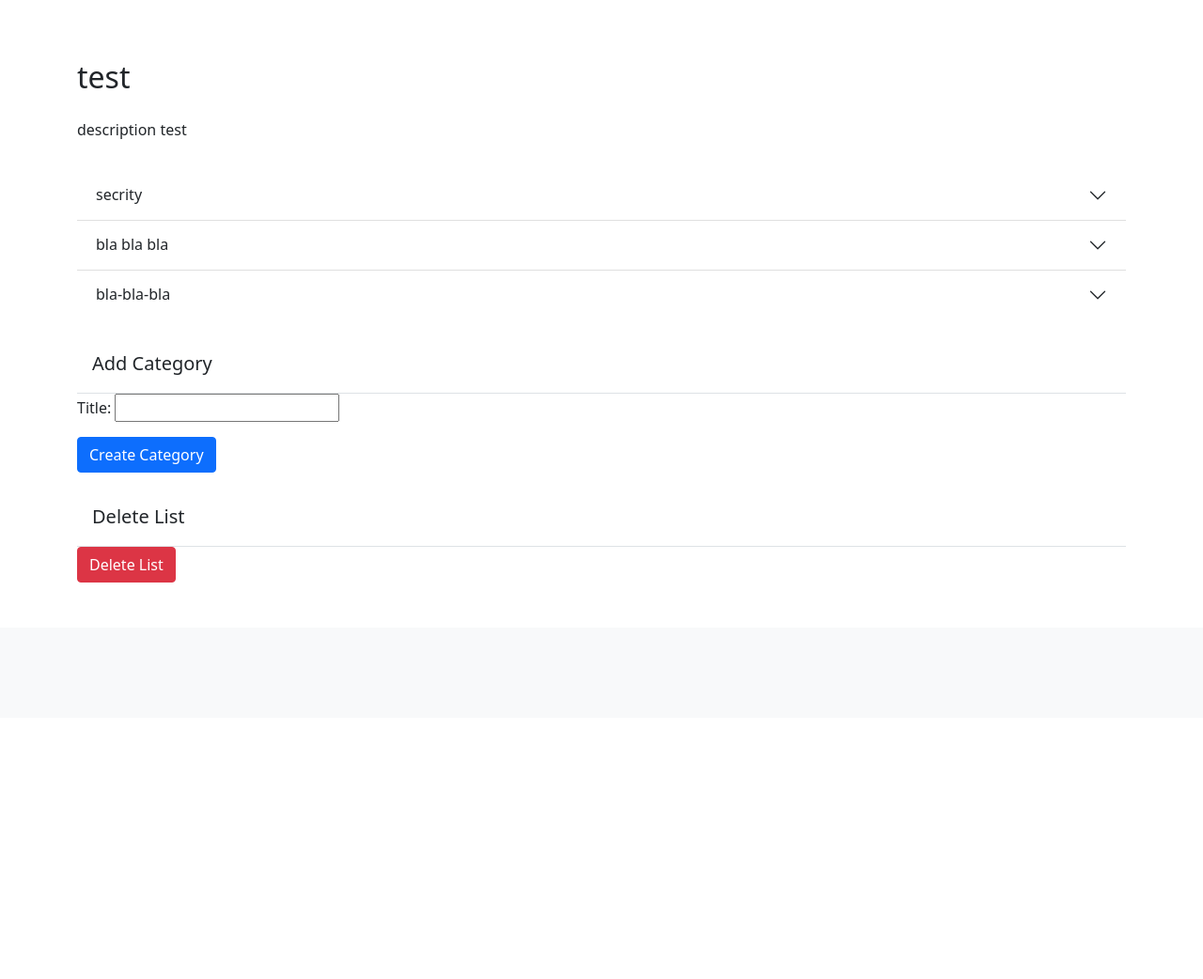
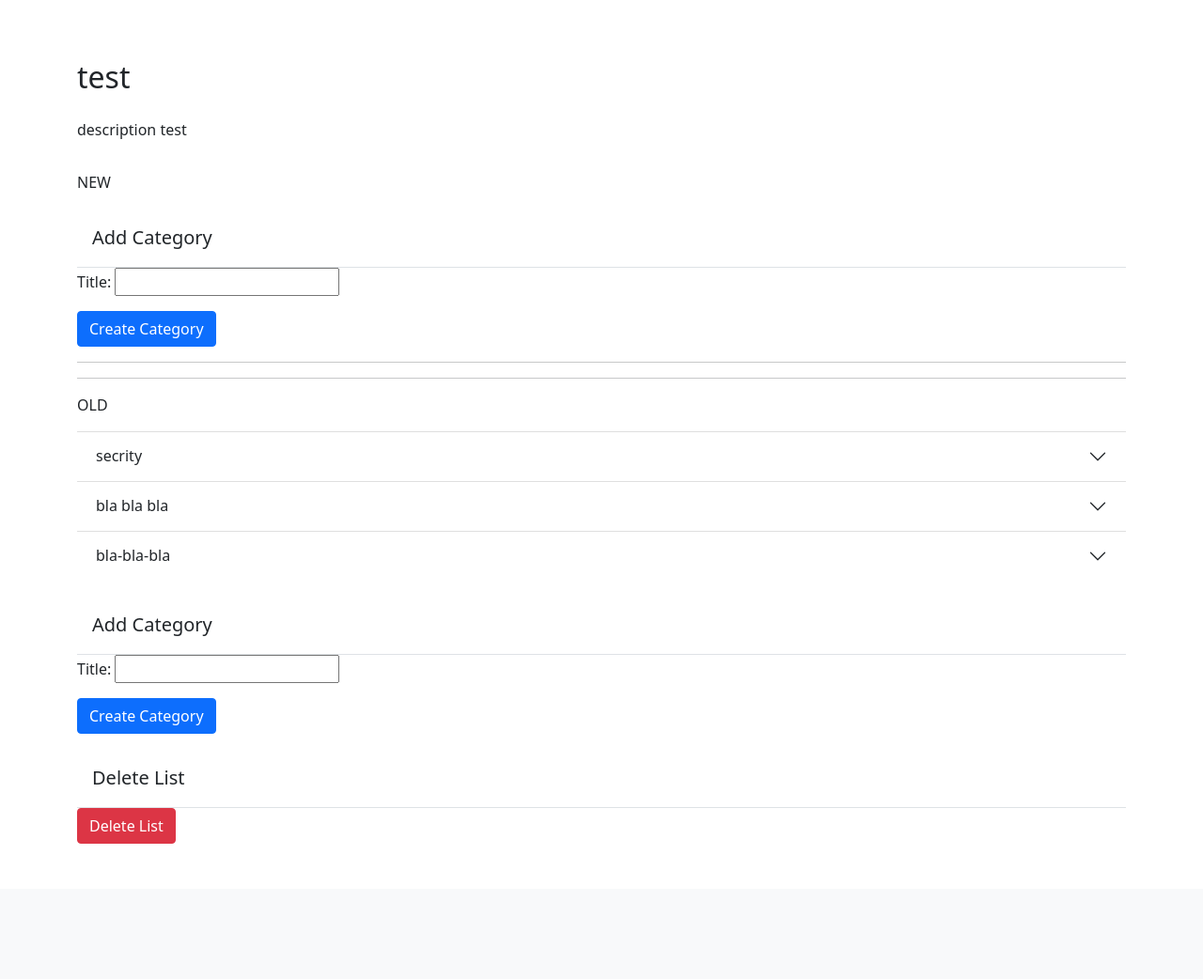
Before and after one commit to zeinlol/Check-List, a Django app: page /editlist/1 in a window 1280 px wide. Shown: the part 181-1223 px from the top of the page at 94% size. Before the commit the page ends 801 px from the top, so only its background shows below. Run offline with Django 3.2, Linux system fonts and the light colour scheme; data comes from the database, SQL or seed files in the repository; both versions use the stored data as it was after the commit.

Commit message:
working on item status remaking views.py

```diff
--- a/testsite/checklist/forms.py
+++ b/testsite/checklist/forms.py
@@ -1,5 +1,5 @@
 from django import forms
-from .models import CheckList, Comment, Category, SubTask#,Image
+from .models import CheckList, Comment, Category, SubTask, ListItem
 
 
 class ListForm(forms.ModelForm):
@@ -17,14 +17,21 @@ class ListForm(forms.ModelForm):
 class CommentForm(forms.ModelForm):
     class Meta:
         model = Comment
-        fields = ('name', 'email', 'body', 'photo')
+        fields = ('name', 'email', 'body', 'photo', 'file')
 
         widgets = {
             'name': forms.TextInput(attrs={'class': 'form-control'}),
             'body': forms.TextInput(attrs={'class': 'form-control'}),
             'email': forms.EmailInput(attrs={'class': 'form-control'}),
             'photo': forms.FileInput(attrs={'class': 'form-control'}),
+            'file': forms.FileInput(attrs={'class': 'form-control'}),
         }
+
+
+class ItemForm(forms.ModelForm):
+    class Meta:
+        model = ListItem
+        fields = ('title',)
 
 
 class CategoryForm(forms.ModelForm):
@@ -33,7 +40,6 @@ class CategoryForm(forms.ModelForm):
         fields = ('title',)
 
 
-
 class SubTaskForm(forms.ModelForm):
     class Meta:
         model = SubTask
--- a/testsite/checklist/templates/checklist/edit_list.html
+++ b/testsite/checklist/templates/checklist/edit_list.html
@@ -7,7 +7,68 @@
 
 
 <div class="accordion accordion-flush" id="accordionFlushedit">
+    <p>NEW</p>
 
+
+<form action="#" method="post" enctype=multipart/form-data>
+    <div class="modal-header">
+        <h5 class="modal-title" id="exampleModalLabel">Add Category</h5>
+    </div>
+    {% csrf_token %}
+    {{item_form.as_p}}
+    <input type="hidden" name="list_id" value="{{ checklist.id }}">
+    <button type="submit" class="btn btn-primary" name="new_category">Create Category</button>
+</form>
+    {% for category in new_list_items %}
+    <div class="accordion-item">
+        <h2 class="accordion-header">
+            <button class="accordion-button collapsed" type="button" data-bs-toggle="collapse" data-bs-target="#subtasks{{category.0.id}}" aria-expanded="false" aria-controls="subtasks{{ category.0.id }}">
+                {{ category.0.title }}
+            </button>
+        </h2>
+        <div id="subtasks{{ category.0.id }}" class="accordion-collapse collapse" aria-labelledby="flush-headingOne" data-bs-parent="#accordionFlushedit">
+            {% for subtask in category.1 %}
+            <div class="accordion-body subtask-item">
+                <p>{{ subtask }}
+                <form action="#" method="post" enctype=multipart/form-data>{% csrf_token %}
+                    <input type="hidden" name="subtask_id" value="{{ subtask.id }}">
+                    <button type="submit" class="btn btn-danger" name="delete_subtask">Delete</button>
+                </form>
+                </p>
+            </div>
+            {% endfor %}
+        </div>
+        <div id="subtasks{{ category.0.id }}" class="accordion-collapse collapse" aria-labelledby="flush-headingOne" data-bs-parent="#accordionFlushedit">
+
+            <div class="accordion-body subtask-item">
+                <p>Add Subtask</p>
+
+                <form action="#" method="post" enctype=multipart/form-data>
+                    {% csrf_token %}
+                    {{item_form.as_p}}
+                    <input type="hidden" name="item_id" value="{{ category.0.id }}">
+                    <div class="modal-footer">
+                        <button type="submit" class="btn btn-primary" name="new_item">Create SubTast</button>
+                    </div>
+                </form>
+            </div>
+            <div class="accordion-body subtask-item">
+                <p>Delete Category</p>
+
+                <form action="#" method="post" enctype=multipart/form-data>{% csrf_token %}
+                    <input type="hidden" name="item_id" value="{{ category.0.id }}">
+                    <button type="submit" class="btn btn-danger" name="delete_item">Delete Category</button>
+                </form>
+            </div>
+        </div>
+    </div>
+    {% endfor %}
+
+
+<hr><hr>
+
+
+    <p>OLD</p>
     {% for category in list_items %}
     <div class="accordion-item">
         <h2 class="accordion-header">
--- a/testsite/checklist/templates/checklist/includes/all_comments.html
+++ b/testsite/checklist/templates/checklist/includes/all_comments.html
@@ -9,6 +9,9 @@
         {% if comment.photo %}
             <img src="{{comment.photo.url}}" class="img-fluid comment-photo">
         {% endif %}
+        {% if comment.file %}
+        <a href="{{comment.file.url}}" download="{{comment.file}}">{{comment.file}}</a>
+        {% endif %}
     </div>
     {% empty %}
     <p>There are no comments.</p>
--- a/testsite/checklist/templates/checklist/includes/completed_subtask.html
+++ b/testsite/checklist/templates/checklist/includes/completed_subtask.html
@@ -1,4 +1,4 @@
-<p><a href="{% url 'uncross_subtask' subtask.id %}"><i class="fa fa-check" aria-hidden="true"></i></a><span class="completed"> {{ subtask }} </span><a class="btn btn-primary" type="button" data-bs-toggle="collapse" data-bs-target="#comments-{{subtask.id}}" aria-expanded="false" aria-controls="collapseExample">
+<p><a href="{% url 'uncross_subtask' subtask.id %}"><i class="fa fa-check" aria-hidden="true"></i></a><span class="completed"> {{ subtask }} <span style="color: red">{{subtask.status}}</span></span><a class="btn btn-primary" type="button" data-bs-toggle="collapse" data-bs-target="#comments-{{subtask.id}}" aria-expanded="false" aria-controls="collapseExample">
              Show Details
     </a></p>
 <div class="collapse" id="comments-{{subtask.id}}">
--- a/testsite/checklist/views.py
+++ b/testsite/checklist/views.py
@@ -1,7 +1,7 @@
 from django.shortcuts import render, redirect
 from django.http import HttpResponseRedirect
-from .models import CheckList, Category, SubTask
-from .forms import ListForm, CommentForm, CategoryForm, SubTaskForm
+from .models import CheckList, Category, SubTask, ListItem, Status
+from .forms import ListForm, CommentForm, CategoryForm, SubTaskForm, ItemForm
 from django.views import View
 from django.contrib import messages
 from django.urls import reverse
@@ -25,27 +25,56 @@ def show_lists(request):
             return HttpResponseRedirect('/')
 
     else:
-        return render(request, 'checklist/checklist_list.html', {'checklists': checklists, 'add_list_form': add_list_form})
+        return render(request, 'checklist/checklist_list.html', {'checklists': checklists,
+                                                                 'add_list_form': add_list_form})
 
 
-# Bullshit
+# # # # # # # # # # # # #  NEW CROSS/UNCROSS BLOCK
+def cross_item(request, item_id):
+    item = ListItem.objects.get(pk=item_id)
+    item.completed = True
+    item.status = Status.objects.get(Title='Done')
+    item.save()
+    sub_item = item.related_items.order_by('id')
+    for task in sub_item:
+        cross_item(request, task.id)
+    return HttpResponseRedirect(request.META.get('HTTP_REFERER', '/'))
+
+
+def delete_item(item_id):
+    item = ListItem.objects.get(pk=item_id)
+    sub_item = item.related_items.order_by('id')
+    for task in sub_item:
+        delete_item(task.id)
+    item.delete()
+    return
+
+
+# Bullshit  (OLD BLOCK)
 def cross_list(request, list_id):
     item = CheckList.objects.get(pk=list_id)
     item.completed = True
     item.save()
-    return redirect(r'/')
+    categories = item.categories.order_by('id')
+    for task in categories:
+        cross_category(request, task.id)
+    return HttpResponseRedirect(request.META.get('HTTP_REFERER', '/'))
 
 
 def uncross_list(request, list_id):
     item = CheckList.objects.get(pk=list_id)
     item.completed = False
     item.save()
-    return redirect(r'/')
+    categories = item.categories.order_by('id')
+    for task in categories:
+        uncross_category(request, task.id)
+    return HttpResponseRedirect(request.META.get('HTTP_REFERER', '/'))
 
 
 def cross_category(request, category_id):
     item = Category.objects.get(pk=category_id)
     item.completed = True
+    item.status = Status.objects.get(Title='Done')
     item.save()
     subtasks = item.subtasks.order_by('id')
     for task in subtasks:
@@ -56,6 +85,7 @@ def cross_category(request, category_id):
 def uncross_category(request, category_id):
     item = Category.objects.get(pk=category_id)
     item.completed = False
+    item.status = Status.objects.get(title='Untouched')
     item.save()
     subtasks = item.subtasks.order_by('id')
     for task in subtasks:
@@ -123,13 +153,49 @@ def delete_list(list_id):
     return
 
 
+#    OLD LIST VIEW
+# def show_full_list(request, list_id):
+#     checklist = get_object_or_404(CheckList, pk=list_id)
+#     categories = checklist.categories.order_by('id')
+#     subtasks = []
+#     for each in categories:
+#         subtasks.append(SubTask.objects.filter(related_category_id=each).order_by('id'))
+#     list_items = zip(categories, subtasks)
+#
+#     if request.method == 'POST':
+#         comment_form = CommentForm(request.POST)
+#         if comment_form.is_valid():
+#             new_comment = comment_form.save(commit=False)
+#             new_comment.save()
+#             task_id = request.POST.get('subtask_id')
+#             new_comment.post.set(SubTask.objects.filter(pk=task_id))
+#             new_comment.save()
+#             new_comment.photo = request.FILES.get('photo')
+#             new_comment.file = request.FILES.get('file')
+#             new_comment.save()
+#         return HttpResponseRedirect(request.META.get('HTTP_REFERER', '/'))
+#     else:
+#         print(request.POST)
+#         comment_form = CommentForm()
+#     return render(request, 'checklist/list_view.html',
+#                            {'checklist': checklist, 'categories': categories,
+#                             'list_items': list_items,
+#                             'comment_form': comment_form})
+
+
 def show_full_list(request, list_id):
     checklist = get_object_or_404(CheckList, pk=list_id)
     categories = checklist.categories.order_by('id')
+    category_items = checklist.item_list.order_by('id')
+    print(category_items)
     subtasks = []
     for each in categories:
         subtasks.append(SubTask.objects.filter(related_category_id=each).order_by('id'))
     list_items = zip(categories, subtasks)
+    subtask_items = []
+    for each in category_items:
+        subtask_items.append(ListItem.objects.filter(related_items=each).order_by('id'))
+    new_list_items = zip(category_items, subtask_items)
 
     if request.method == 'POST':
         comment_form = CommentForm(request.POST)
@@ -140,24 +206,31 @@ def show_full_list(request, list_id):
             new_comment.post.set(SubTask.objects.filter(pk=task_id))
             new_comment.save()
             new_comment.photo = request.FILES.get('photo')
+            new_comment.file = request.FILES.get('file')
             new_comment.save()
         return HttpResponseRedirect(request.META.get('HTTP_REFERER', '/'))
     else:
         print(request.POST)
         comment_form = CommentForm()
     return render(request, 'checklist/list_view.html',
-                           {'checklist': checklist, 'categories': categories,
-                            'list_items': list_items,
-                            'comment_form': comment_form})
+                  {'checklist': checklist, 'categories': categories,
+                   'list_items': list_items,
+                   'list_new_items': new_list_items,
+                   'comment_form': comment_form})
 
 
 def edit_list(request, list_id):
     checklist = get_object_or_404(CheckList, pk=list_id)
     categories = checklist.categories.order_by('id')
+    category_items = checklist.item_list.order_by('id')
     subtasks = []
     for each in categories:
         subtasks.append(SubTask.objects.filter(related_category_id=each).order_by('id'))
+    subtasks_item = []
+    for each in category_items:
+        subtasks_item.append(ListItem.objects.filter(related_items=each).order_by('id'))
     list_items = zip(categories, subtasks)
+    new_list_items = zip(category_items, subtasks_item)
 
     if request.method == 'POST' and 'category' in request.POST:
         categories_form = CategoryForm(request.POST)
@@ -191,11 +264,36 @@ def edit_list(request, list_id):
 
         return HttpResponseRedirect(request.META.get('HTTP_REFERER', '/'))
 
+    # # # # # # # # # # # # # NEW ITEM FORM
+    if request.method == 'POST' and 'new_category' in request.POST:
+        form = ItemForm(request.POST)
+        if form.is_valid():
+            new_cat = form.save(commit=False)
+            new_cat.related_list = checklist
+            new_cat.save()
+        return HttpResponseRedirect(request.META.get('HTTP_REFERER', '/'))
+
+    if request.method == 'POST' and 'new_item' in request.POST:
+        form = ItemForm(request.POST)
+        if form.is_valid():
+            new_cat = form.save(commit=False)
+            new_cat.related_item = request.POST.get('item_id')
+            new_cat.save()
+        return HttpResponseRedirect(request.META.get('HTTP_REFERER', '/'))
+
+    if request.method == 'POST' and 'delete_item' in request.POST:
+        delete_item(request.POST.get('item_id'))
+        return HttpResponseRedirect(request.META.get('HTTP_REFERER', '/'))
+
     else:
         categories_form = CategoryForm
         subtask_form = SubTaskForm
+        item_form = ItemForm
     return render(request, 'checklist/edit_list.html',
-                           {'list_items': list_items,
-                            'categories_form': categories_form,
-                            'checklist': checklist,
-                            'subtask_form': subtask_form})
+                  {'list_items': list_items,
+                   'new_list_items': new_list_items,
+                   'categories_form': categories_form,
+                   'item_form': item_form,
+                   'category_items': category_items,
+                   'checklist': checklist,
+                   'subtask_form': subtask_form})
```
Also changed, not shown: testsite/checklist/admin.py (+14 -1 lines), testsite/checklist/models.py (+37 -11 lines), testsite/checklist/templates/checklist/list_view.html (+4 -4 lines), testsite/media/comments_files/style.css (added, +25 -0 lines), testsite/db.sqlite3.
